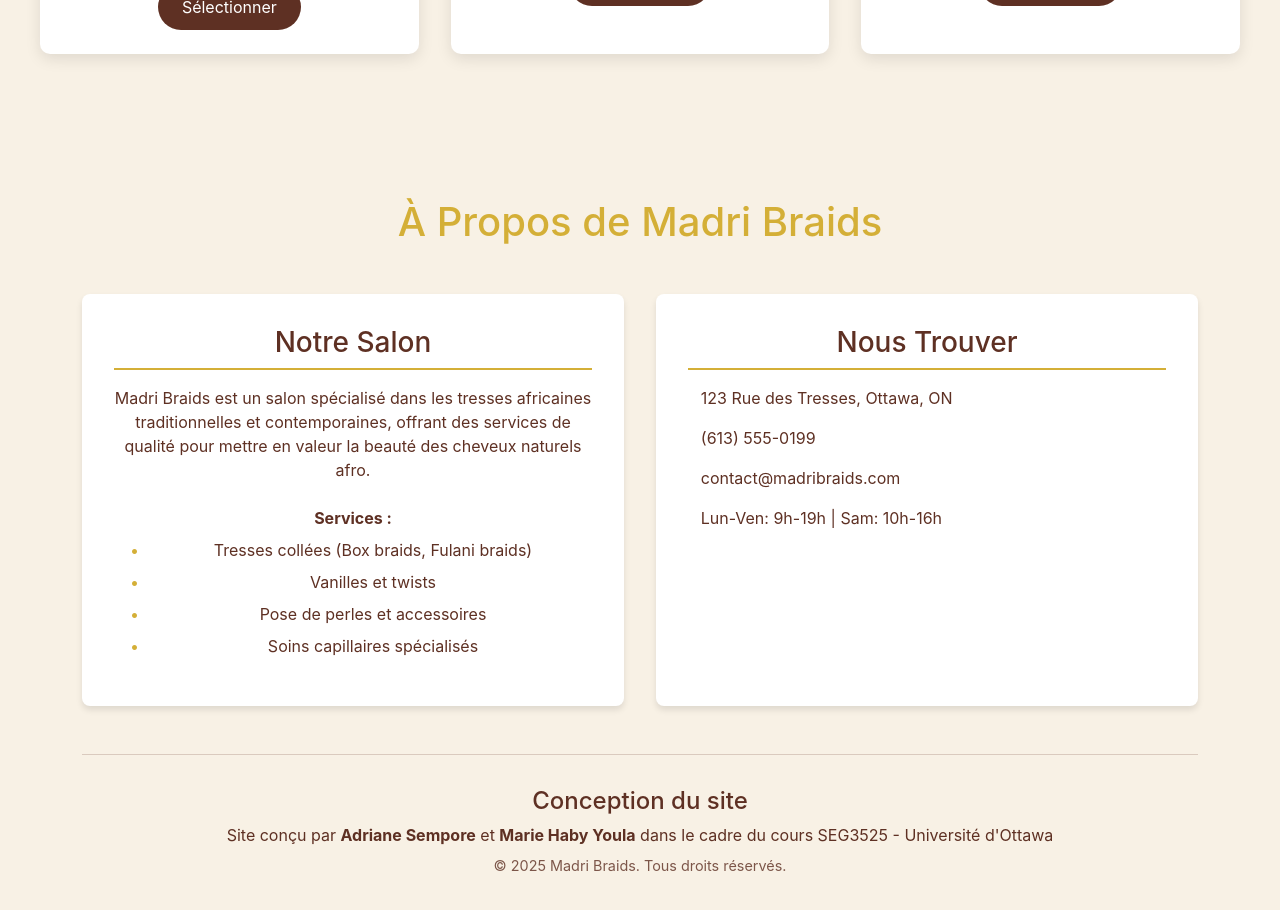
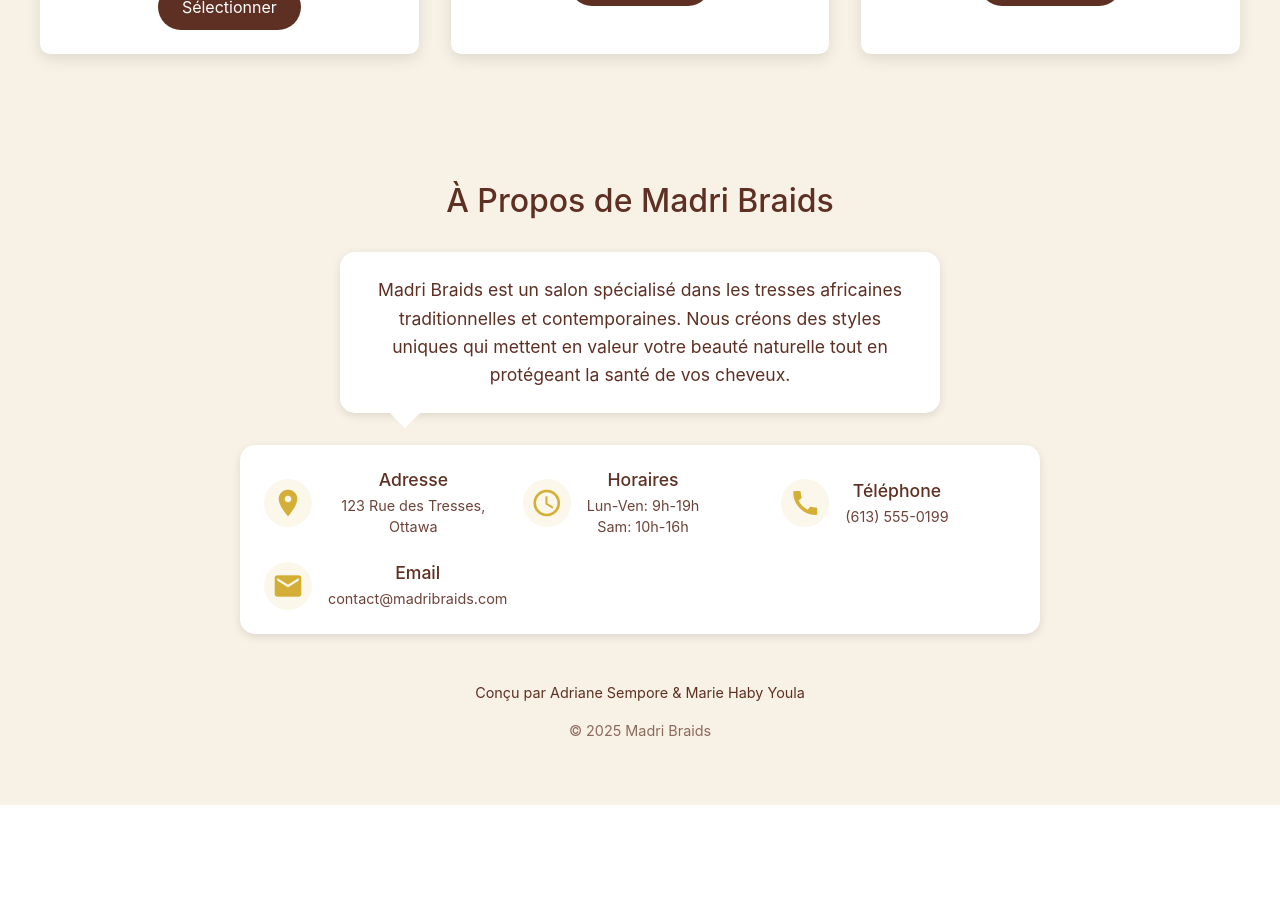
Before and after one commit to asemp055/site-service, a React (Create React App) app: page / in a window 1280 px wide. Shown: the part 2960-3870 px from the top of the page. After the commit the page ends 3765 px from the top, so only its background shows below. Built offline with nearby package versions, Linux system fonts and the light colour scheme.

Commit message:
Sauvegarde de mes modifs avant pull main

```diff
--- a/public/index.html
+++ b/public/index.html
@@ -7,6 +7,7 @@
 
     <!-- CSS externe (Bootstrap) -->
     <link rel="stylesheet" href="https://cdn.jsdelivr.net/npm/bootstrap@5.3.0/dist/css/bootstrap.min.css" />
+    <link href="https://fonts.googleapis.com/icon?family=Material+Icons" rel="stylesheet">
 
     <!-- Tes fichiers CSS globaux -->
 
--- a/src/components/About/About.css
+++ b/src/components/About/About.css
@@ -1,116 +1,115 @@
-/* src/components/About/About.css */
+/* Styles de base */
 .about-section {
-  padding: 4rem 0;
-  background-color: #F8F1E5; /* Crème */
-  color: #5E3023; /* Marron foncé */
+  padding: 3rem 1rem;
+  background-color: #F8F1E5;
+  position: relative;
 }
 
 .section-title {
   text-align: center;
-  margin-bottom: 3rem;
-  color: #D4AF37; /* Or */
-  font-size: 2.5rem;
+  color: #5E3023;
+  font-size: 2rem;
+  margin-bottom: 2rem;
+  position: relative;
 }
 
-.about-content {
-  display: grid;
-  grid-template-columns: repeat(auto-fit, minmax(300px, 1fr));
-  gap: 2rem;
-  margin-bottom: 3rem;
+/* Bulle de dialogue */
+.speech-bubble {
+  position: relative;
+  background: white;
+  border-radius: 15px;
+  padding: 1.5rem;
+  max-width: 600px;
+  margin: 0 auto 2rem;
+  box-shadow: 0 3px 10px rgba(0,0,0,0.1);
 }
 
-.about-card {
-  background: white;
-  padding: 2rem;
-  border-radius: 8px;
-  box-shadow: 0 4px 6px rgba(0,0,0,0.1);
-  transition: transform 0.3s ease;
+.speech-bubble:after {
+  content: '';
+  position: absolute;
+  bottom: -15px;
+  left: 50px;
+  border-width: 15px 15px 0;
+  border-style: solid;
+  border-color: white transparent;
 }
 
-.about-card:hover {
-  transform: translateY(-5px);
+.bubble-content p {
+  color: #5E3023;
+  line-height: 1.6;
+  margin: 0;
+  font-size: 1.1rem;
 }
 
-.about-card h3 {
-  color: #5E3023;
-  margin-bottom: 1rem;
-  border-bottom: 2px solid #D4AF37;
-  padding-bottom: 0.5rem;
+/* Section Contact */
+.contact-container {
+  max-width: 800px;
+  margin: 0 auto;
 }
 
-.service-types {
-  margin-top: 1.5rem;
-}
-
-.service-types span {
-  font-weight: bold;
-  display: block;
-  margin-bottom: 0.5rem;
-}
-
-.service-types ul {
-  list-style-type: none;
-  padding-left: 1rem;
-}
-
-.service-types li {
-  margin-bottom: 0.5rem;
-  position: relative;
-  padding-left: 1.5rem;
-}
-
-.service-types li:before {
-  content: "•";
-  color: #D4AF37;
-  position: absolute;
-  left: 0;
-}
-
-.contact-info {
-  display: flex;
-  flex-direction: column;
-  gap: 1rem;
+.contact-card {
+  display: grid;
+  grid-template-columns: repeat(auto-fit, minmax(200px, 1fr));
+  gap: 1.5rem;
+  background: white;
+  border-radius: 15px;
+  padding: 1.5rem;
+  box-shadow: 0 3px 10px rgba(0,0,0,0.1);
 }
 
 .contact-item {
   display: flex;
+  gap: 1rem;
   align-items: center;
-  gap: 0.8rem;
 }
 
-.contact-item i {
+.contact-item .material-icons {
   color: #D4AF37;
-  font-size: 1.2rem;
+  font-size: 2rem;
+  background: rgba(212, 175, 55, 0.1);
+  padding: 0.5rem;
+  border-radius: 50%;
 }
 
+.contact-item h4 {
+  color: #5E3023;
+  margin: 0 0 0.3rem;
+  font-size: 1.1rem;
+}
+
+.contact-item p {
+  color: #5E3023;
+  margin: 0;
+  font-size: 0.9rem;
+  opacity: 0.9;
+}
+
+/* Crédits */
 .credits {
   text-align: center;
   margin-top: 3rem;
-  padding-top: 2rem;
-  border-top: 1px solid rgba(94, 48, 35, 0.2);
-}
-
-.credits h4 {
   color: #5E3023;
-  margin-bottom: 0.5rem;
-}
-
-.credits p {
-  margin-bottom: 0.5rem;
+  font-size: 0.9rem;
 }
 
 .copyright {
-  font-size: 0.9rem;
-  opacity: 0.8;
+  margin-top: 0.5rem;
+  opacity: 0.7;
 }
 
 /* Responsive */
 @media (max-width: 768px) {
-  .about-content {
+  .contact-card {
+    grid-template-columns: 1fr 1fr;
+  }
+}
+
+@media (max-width: 480px) {
+  .contact-card {
     grid-template-columns: 1fr;
   }
 
   .section-title {
-    font-size: 2rem;
+    font-size: 1.5rem;
   }
 }
--- a/src/components/About/About.jsx
+++ b/src/components/About/About.jsx
@@ -1,6 +1,5 @@
-// src/components/About/About.jsx
 import React from 'react';
-import './About.css'; // Import du CSS classique
+import './About.css';
 
 const About = () => {
   return (
@@ -9,57 +8,60 @@ const About = () => {
         <h2 className="section-title">À Propos de Madri Braids</h2>
 
         <div className="about-content">
-          {/* Section Entreprise */}
-          <div className="about-card">
-            <h3>Notre Salon</h3>
-            <p>
-              Madri Braids est un salon spécialisé dans les tresses africaines traditionnelles et contemporaines,
-              offrant des services de qualité pour mettre en valeur la beauté des cheveux naturels afro.
-            </p>
-            <div className="service-types">
-              <span>Services :</span>
-              <ul>
-                <li>Tresses collées (Box braids, Fulani braids)</li>
-                <li>Vanilles et twists</li>
-                <li>Pose de perles et accessoires</li>
-                <li>Soins capillaires spécialisés</li>
-              </ul>
+          {/* Bulle de description */}
+          <div className="speech-bubble">
+            <div className="bubble-content">
+              <p>
+                <span className="bubble-arrow"></span>
+                Madri Braids est un salon spécialisé dans les tresses africaines traditionnelles et contemporaines.
+                Nous créons des styles uniques qui mettent en valeur votre beauté naturelle tout en protégeant
+                la santé de vos cheveux.
+              </p>
             </div>
           </div>
 
-          {/* Section Coordonnées */}
-          <div className="about-card">
-            <h3>Nous Trouver</h3>
-            <div className="contact-info">
+          {/* Section Contact compacte */}
+          <div className="contact-container">
+            <div className="contact-card">
               <div className="contact-item">
-                <i className="bi bi-geo-alt"></i>
-                <span>123 Rue des Tresses, Ottawa, ON</span>
+                <span className="material-icons">place</span>
+                <div>
+                  <h4>Adresse</h4>
+                  <p>123 Rue des Tresses, Ottawa</p>
+                </div>
               </div>
+
               <div className="contact-item">
-                <i className="bi bi-telephone"></i>
-                <span>(613) 555-0199</span>
+                <span className="material-icons">schedule</span>
+                <div>
+                  <h4>Horaires</h4>
+                  <p>Lun-Ven: 9h-19h<br/>Sam: 10h-16h</p>
+                </div>
               </div>
+
               <div className="contact-item">
-                <i className="bi bi-envelope"></i>
-                <span>contact@madribraids.com</span>
+                <span className="material-icons">call</span>
+                <div>
+                  <h4>Téléphone</h4>
+                  <p>(613) 555-0199</p>
+                </div>
               </div>
+
               <div className="contact-item">
-                <i className="bi bi-clock"></i>
-                <span>Lun-Ven: 9h-19h | Sam: 10h-16h</span>
+                <span className="material-icons">email</span>
+                <div>
+                  <h4>Email</h4>
+                  <p>contact@madribraids.com</p>
+                </div>
               </div>
             </div>
           </div>
         </div>
 
-        {/* Section Concepteurs */}
+        {/* Crédits */}
         <div className="credits">
-          <h4>Conception du site</h4>
-          <p>
-            Site conçu par <strong>Adriane Sempore</strong> et <strong>Marie Haby Youla</strong> dans le cadre du cours SEG3525 - Université d'Ottawa
-          </p>
-          <p className="copyright">
-            &copy; {new Date().getFullYear()} Madri Braids. Tous droits réservés.
-          </p>
+          <p>Conçu par Adriane Sempore & Marie Haby Youla</p>
+          <p className="copyright">&copy; {new Date().getFullYear()} Madri Braids</p>
         </div>
       </div>
     </section>
--- a/src/pages/Home/Home.jsx
+++ b/src/pages/Home/Home.jsx
@@ -1,7 +1,6 @@
 // src/pages/Home.jsx
 import React, { useEffect } from 'react';
 import './Home.css';
-import { gsap } from 'gsap';
 
 const Home = () => {
   useEffect(() => {
```
